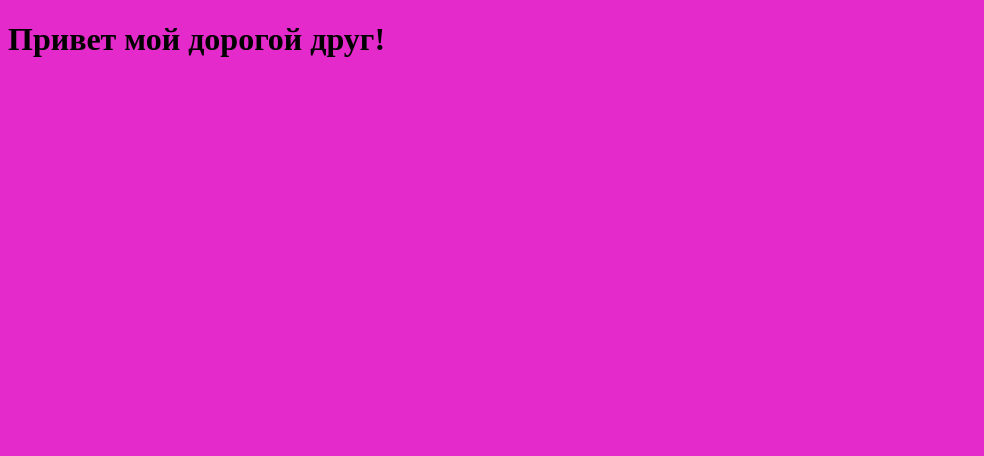
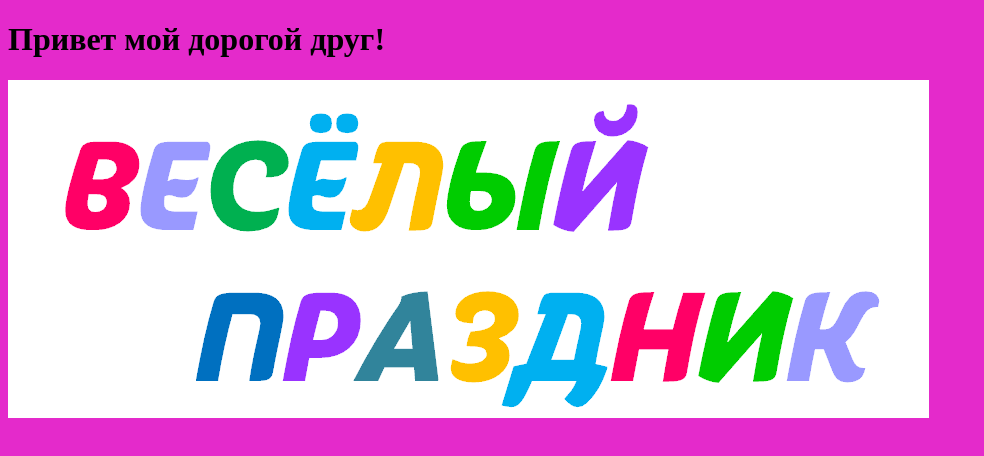
Before and after one commit to andre1achkasov/js-test1, a plain HTML site: page index.html in a window 1280 px wide. Shown: the whole page, without its empty margins (0-984 px from the left). Drawn offline with Linux system fonts and the light colour scheme.

Commit message:
Добавил логотип

```diff
--- a/index.html
+++ b/index.html
@@ -9,5 +9,6 @@
 </head>
 <body>
     <h1>Привет мой дорогой друг!</h1>
+    <img src="./125.png" alt="">
 </body>
 </html>
```
Also changed, not shown: 125.png (added).
